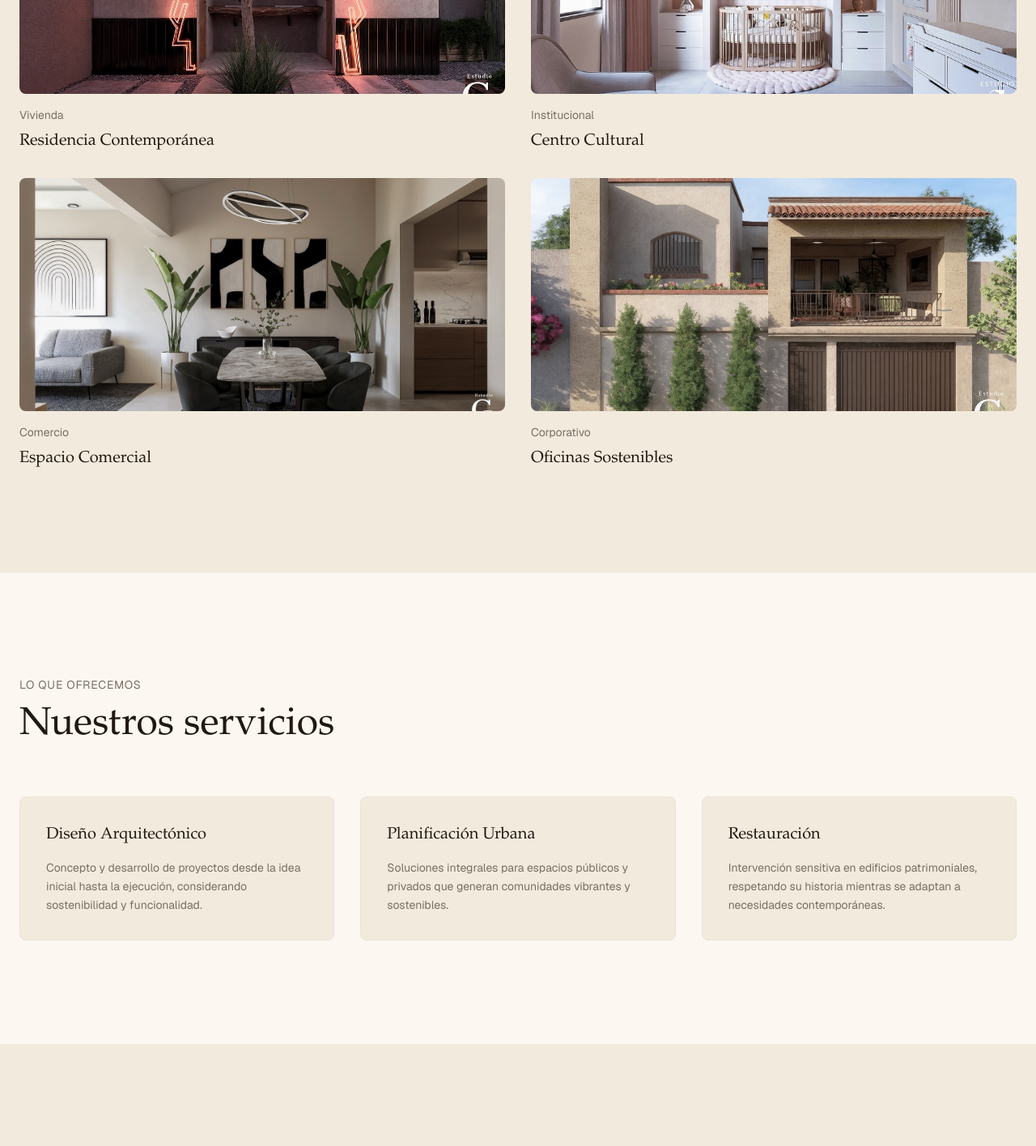
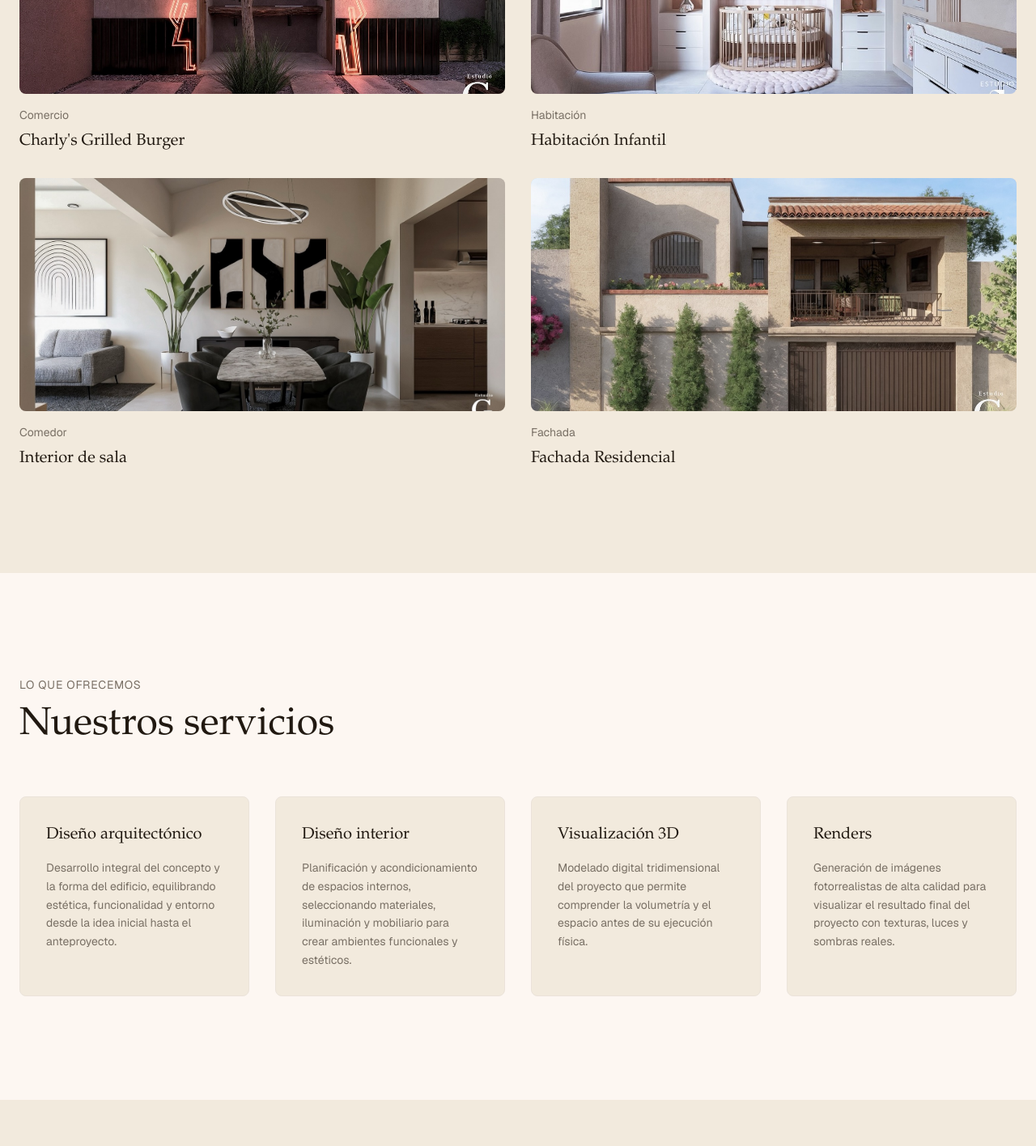
Before and after one commit to yelllowcat/Estudio-G, a Next.js app: page / in a window 1280 px wide. Shown: the part 1120-2536 px from the top of the page at 81% size. Built offline with nearby package versions, Linux system fonts and the light colour scheme.

Commit message:
update: cambio en las imagenes y titulos de los proyectos

```diff
--- a/app/page.tsx
+++ b/app/page.tsx
@@ -96,23 +96,23 @@ export default function Home() {
           <div className="grid md:grid-cols-2 gap-8">
             {[
               {
-                title: "Residencia Contemporánea",
-                category: "Vivienda",
+                title: "Charly's Grilled Burger",
+                category: "Comercio",
                 image: "/diseno-exterior-2.jpg",
               },
               {
-                title: "Centro Cultural",
-                category: "Institucional",
+                title: "Habitación Infantil",
+                category: "Habitación",
                 image: "/diseno-exterior-3.jpg",
               },
               {
-                title: "Espacio Comercial",
-                category: "Comercio",
+                title: "Interior de sala",
+                category: "Comedor",
                 image: "/diseno-exterior-4.jpg",
               },
               {
-                title: "Oficinas Sostenibles",
-                category: "Corporativo",
+                title: "Fachada Residencial",
+                category: "Fachada",
                 image: "/diseno-exterior-5.jpg",
               },
             ].map((project, index) => (
@@ -138,23 +138,24 @@ export default function Home() {
           <p className="text-sm text-muted-foreground uppercase tracking-wider mb-4">Lo que ofrecemos</p>
           <h2 className="text-4xl md:text-5xl font-serif font-light mb-16 text-pretty">Nuestros servicios</h2>
 
-          <div className="grid md:grid-cols-3 gap-8">
+          <div className="grid md:grid-cols-4 gap-8">
             {[
               {
-                title: "Diseño Arquitectónico",
-                description:
-                  "Concepto y desarrollo de proyectos desde la idea inicial hasta la ejecución, considerando sostenibilidad y funcionalidad.",
+                title: "Diseño arquitectónico",
+                description: "Desarrollo integral del concepto y la forma del edificio, equilibrando estética, funcionalidad y entorno desde la idea inicial hasta el anteproyecto."
               },
               {
-                title: "Planificación Urbana",
-                description:
-                  "Soluciones integrales para espacios públicos y privados que generan comunidades vibrantes y sostenibles.",
+                title: "Diseño interior",
+                description: "Planificación y acondicionamiento de espacios internos, seleccionando materiales, iluminación y mobiliario para crear ambientes funcionales y estéticos."
               },
               {
-                title: "Restauración",
-                description:
-                  "Intervención sensitiva en edificios patrimoniales, respetando su historia mientras se adaptan a necesidades contemporáneas.",
+                title: "Visualización 3D",
+                description: "Modelado digital tridimensional del proyecto que permite comprender la volumetría y el espacio antes de su ejecución física."
               },
+              {
+                title: "Renders",
+                description: "Generación de imágenes fotorrealistas de alta calidad para visualizar el resultado final del proyecto con texturas, luces y sombras reales."
+              }
             ].map((service, index) => (
               <div
                 key={index}
@@ -225,7 +226,7 @@ export default function Home() {
                 </div>
                 <div>
                   <p className="text-sm text-muted-foreground mb-1">Ubicación</p>
-                  <p className="text-lg">La Paz, México</p>
+                  <p className="text-lg">La Paz, Baja California Sur, México</p>
                 </div>
               </div>
             </div>
```
